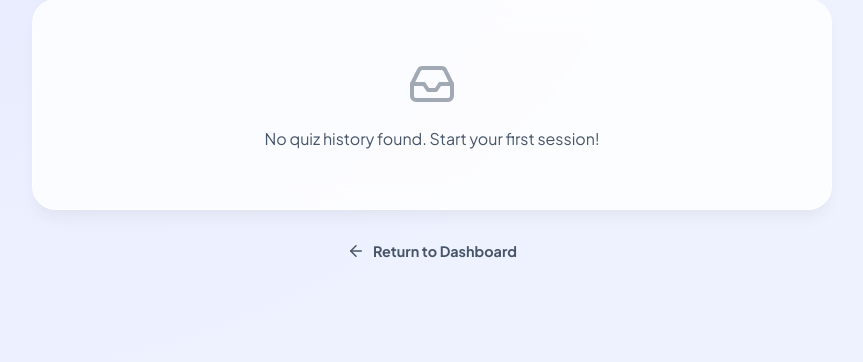
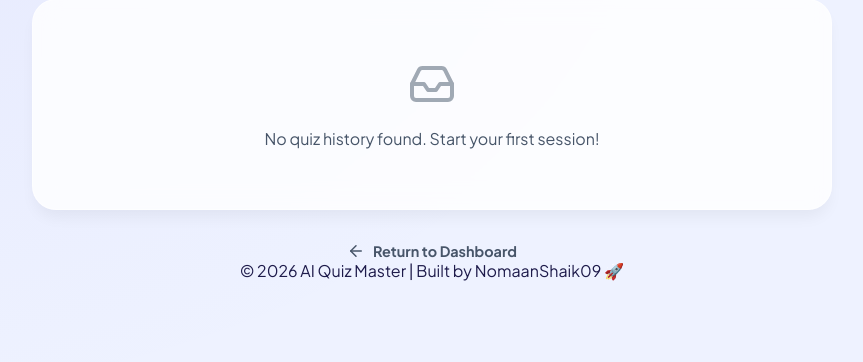
Before and after one commit to NOMAANSHAIK09/quiz-app, a Flask app: page /history in a window 1280 px wide. Shown: the part 141-503 px from the top of the page, without its empty margins (208-1071 px from the left). Run offline with Flask 3, Linux system fonts and the light colour scheme; the visitor is signed in with stand-in values (Sample User, id 1); parts of the project's set-up code (start-up, migrations or seed data) failed here and were passed over.

Commit message:
Add footer with copyright information to history page

```diff
--- a/templates/history.html
+++ b/templates/history.html
@@ -50,6 +50,13 @@
         Return to Dashboard
     </a>
 
+    <div>
+    <footer> <p class="copyright">
+            © 2026 AI Quiz Master | Built by NomaanShaik09 🚀
+        </p>
+    </footer>
+</div>
+
     <script>
         lucide.createIcons();
     </script>
```
